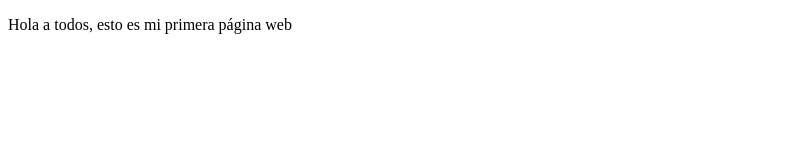
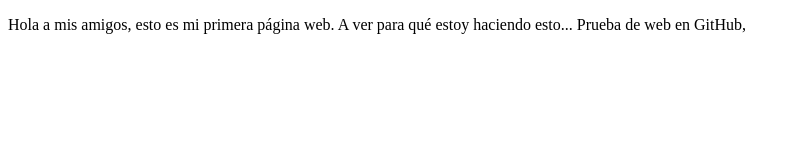
Before and after one commit to Abilio92/proyectoDemoPrework, a plain HTML site: page index.html in a window 1280 px wide. Shown: the whole page, without its empty margins (0-799 px from the left). Drawn offline with Linux system fonts and the light colour scheme.

Commit message:
Cambios agregamos mensaje de prueba

```diff
--- a/index.html
+++ b/index.html
@@ -8,7 +8,8 @@
 </head>
 <body>
     <p>
-        Hola a todos, esto es mi primera página web
+        Hola a mis amigos, esto es mi primera página web. A ver para qué estoy haciendo esto...
+        Prueba de web en GitHub,
     </p>
 </body>
 </html>
```
